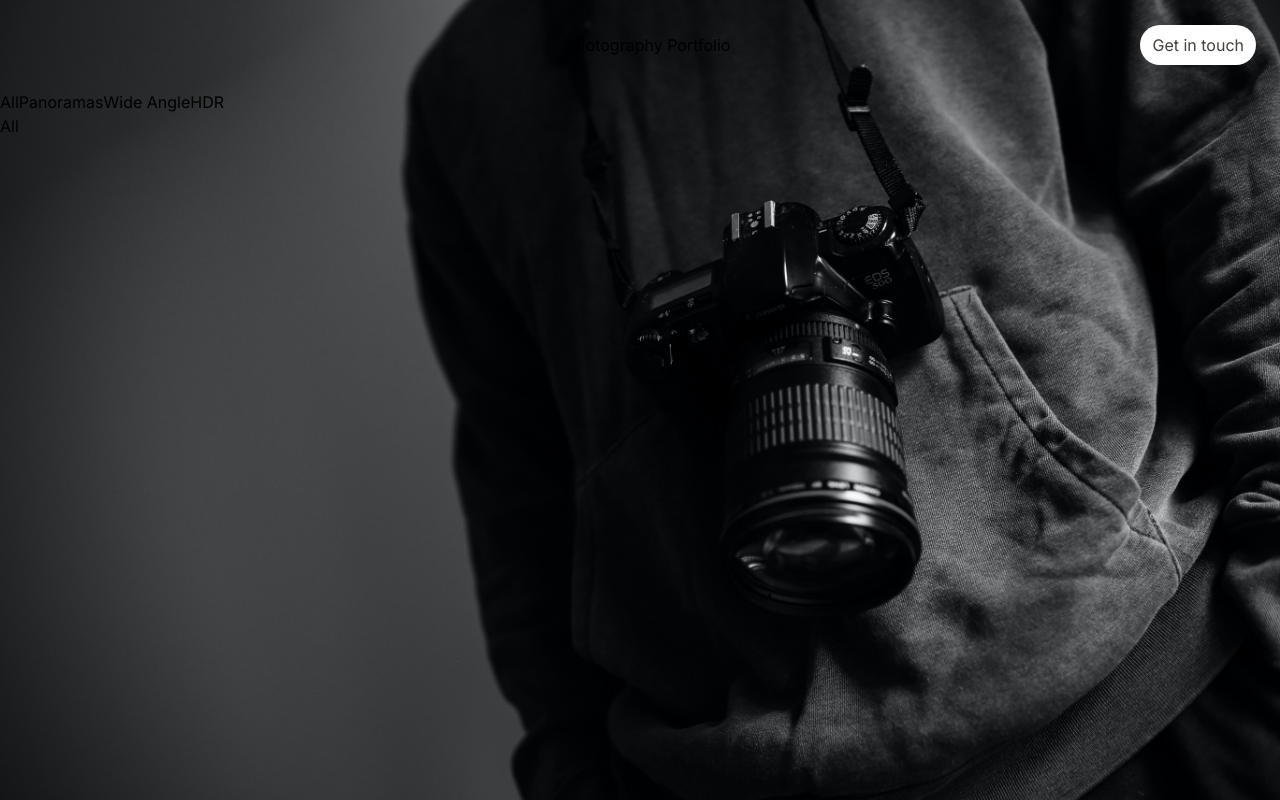
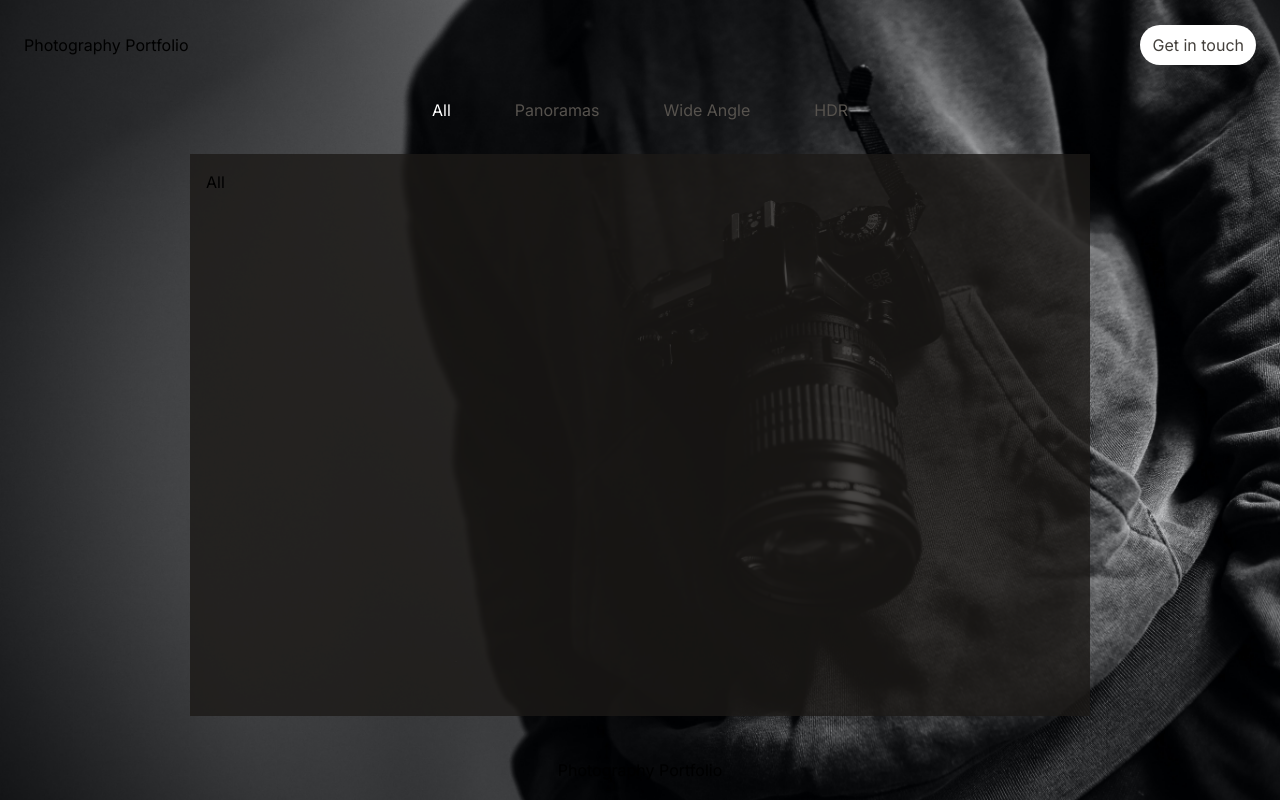
Before and after one commit to wrangel/drone-media-3, a Next.js app: page / in a window 1280 px wide. Built offline with nearby package versions, Linux system fonts and the light colour scheme.

Commit message:
Added layout

```diff
--- a/src/app/page.tsx
+++ b/src/app/page.tsx
@@ -1,12 +1,38 @@
+"use client";
+
 import { Tab } from "@headlessui/react";
+import Head from "next/head";
 import Link from "next/link";
+
+const tabs = [
+  {
+    key: "all",
+    display: "All",
+  },
+  {
+    key: "panoramas",
+    display: "Panoramas",
+  },
+  {
+    key: "wideangle",
+    display: "Wide Angle",
+  },
+  {
+    key: "hdr",
+    display: "HDR",
+  },
+];
 
 export default function Home() {
   return (
-    <div className="h-full bg-[url('/photography-bg.jpg')] bg-cover bg-top">
+    <div className="flex flex-col h-full bg-[url('/photography-bg.jpg')] bg-cover bg-top">
+      <Head>
+        <title>Drone Media App</title>
+        <meta name="description" content="Created by Matthias Wettstein" />
+        <link rel="icon" href="#" />
+      </Head>
 
       <header className="flex justify-between items-center h-[90px] px-6">
-        <div className="text-transparent">Hamburger menu</div>
         <div>Photography Portfolio</div>
         <Link
           href="#"
@@ -16,22 +42,39 @@ export default function Home() {
         </Link>
       </header>
 
-      <main className=''>
+      <main className="grow">
+        <div className="flex flex-col items-center h-full">
           <Tab.Group>
-        <Tab.List>
-          <Tab>All</Tab>
-          <Tab>Panoramas</Tab>
-          <Tab>Wide Angle</Tab>
-          <Tab>HDR</Tab>
+            <Tab.List className="flex items-center gap-12">
+              {tabs.map((tab) => (
+                <Tab key={tab.key} className="p-2">
+                  {({ selected }) => (
+                    <span
+                      className={selected ? "text-white" : "text-stone-600"}
+                    >
+                      {tab.display}
+                    </span>
+                  )}
+                </Tab>
+              ))}
             </Tab.List>
-        <Tab.Panels>
+            <Tab.Panels
+              className={
+                "h-full bg-stone-900 bg-opacity-80 h-full max-w-[900px] w-full p-2 sm:p-4 my-6"
+              }
+            >
               <Tab.Panel>All</Tab.Panel>
               <Tab.Panel>Panoramas</Tab.Panel>
               <Tab.Panel>Wide Angle</Tab.Panel>
               <Tab.Panel>HDR</Tab.Panel>
             </Tab.Panels>
           </Tab.Group>
+        </div>
       </main>
+
+      <footer className="h-[60px] flex justify-center items-center">
+        Photography Portfolio
+      </footer>
     </div>
-  )
+  );
 }
```
Lines whose indentation alone changed are shown as unchanged.
